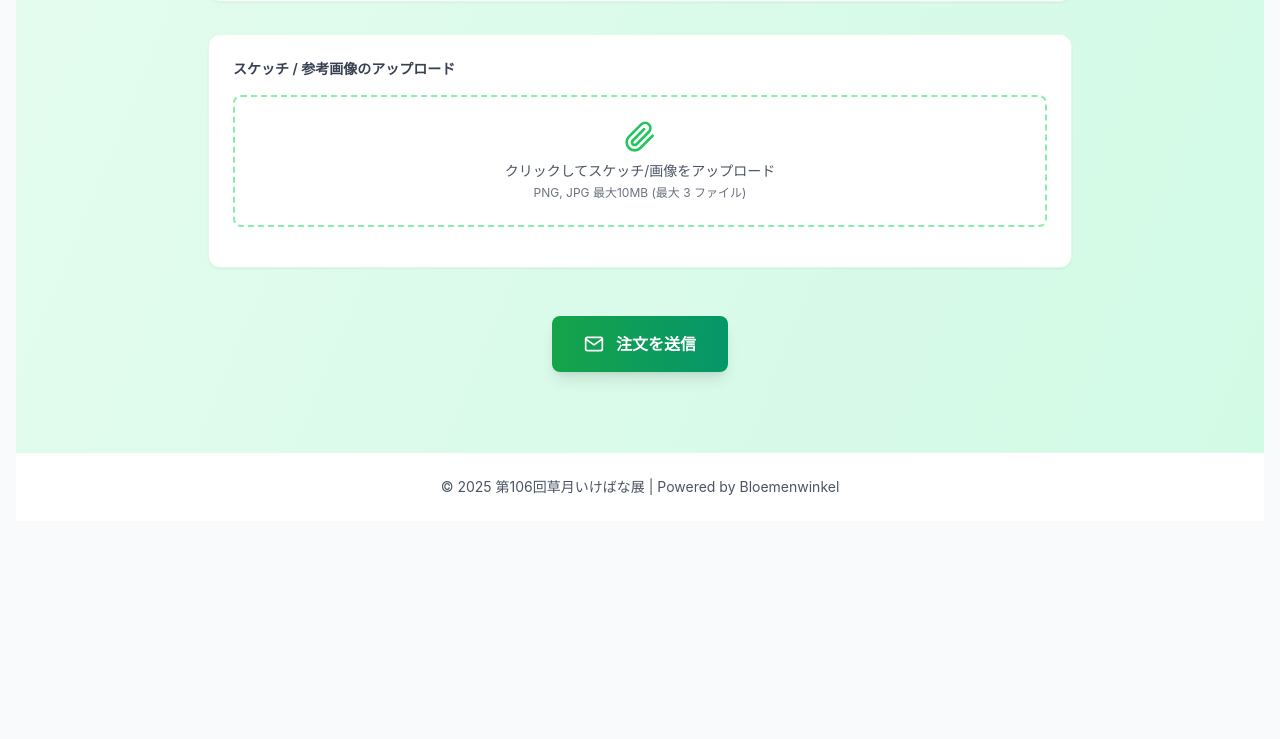
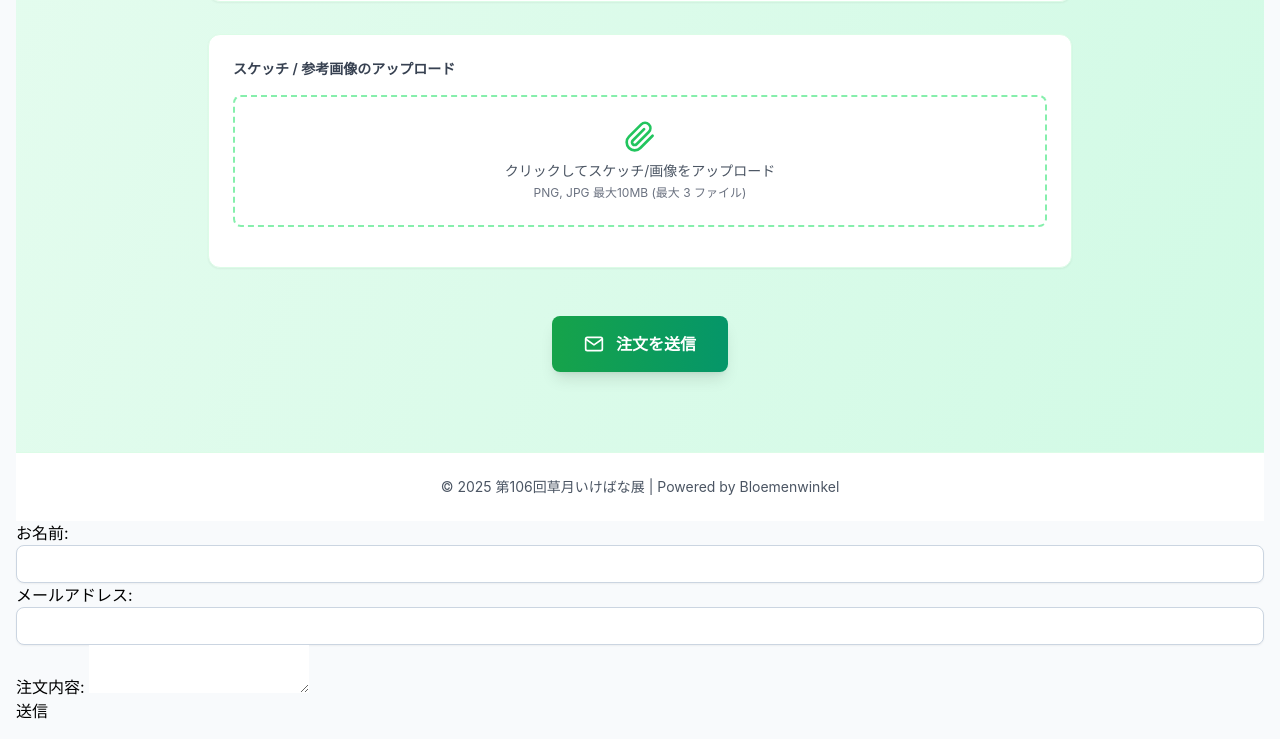
Before and after one commit to bloemism/flowerorderform, a plain HTML site: page index.html in a window 1280 px wide. Shown: the part 2537-3276 px from the top of the page. Before the commit the page ends 3074 px from the top, so only its background shows below. Drawn offline with nearby package versions, Linux system fonts and the light colour scheme.

Commit message:
Update index.html

```diff
--- a/index.html
+++ b/index.html
@@ -916,3 +916,9 @@
     </script>
 </body>
 </html>
+<form action="https://formsubmit.co/deblwinkel@gmail.com" method="POST">
+  <label>お名前: <input type="text" name="name" required></label><br>
+  <label>メールアドレス: <input type="email" name="email" required></label><br>
+  <label>注文内容: <textarea name="order" required></textarea></label><br>
+  <button type="submit">送信</button>
+</form>
```
